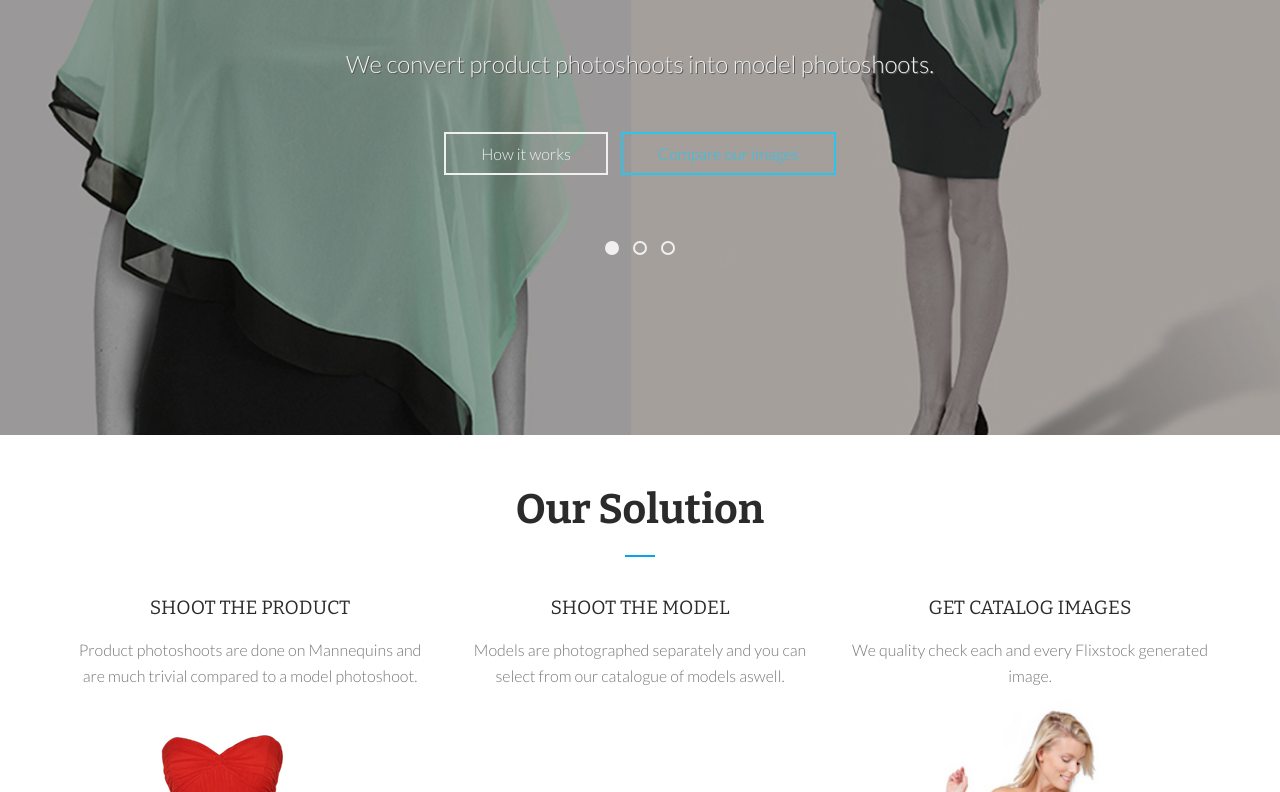
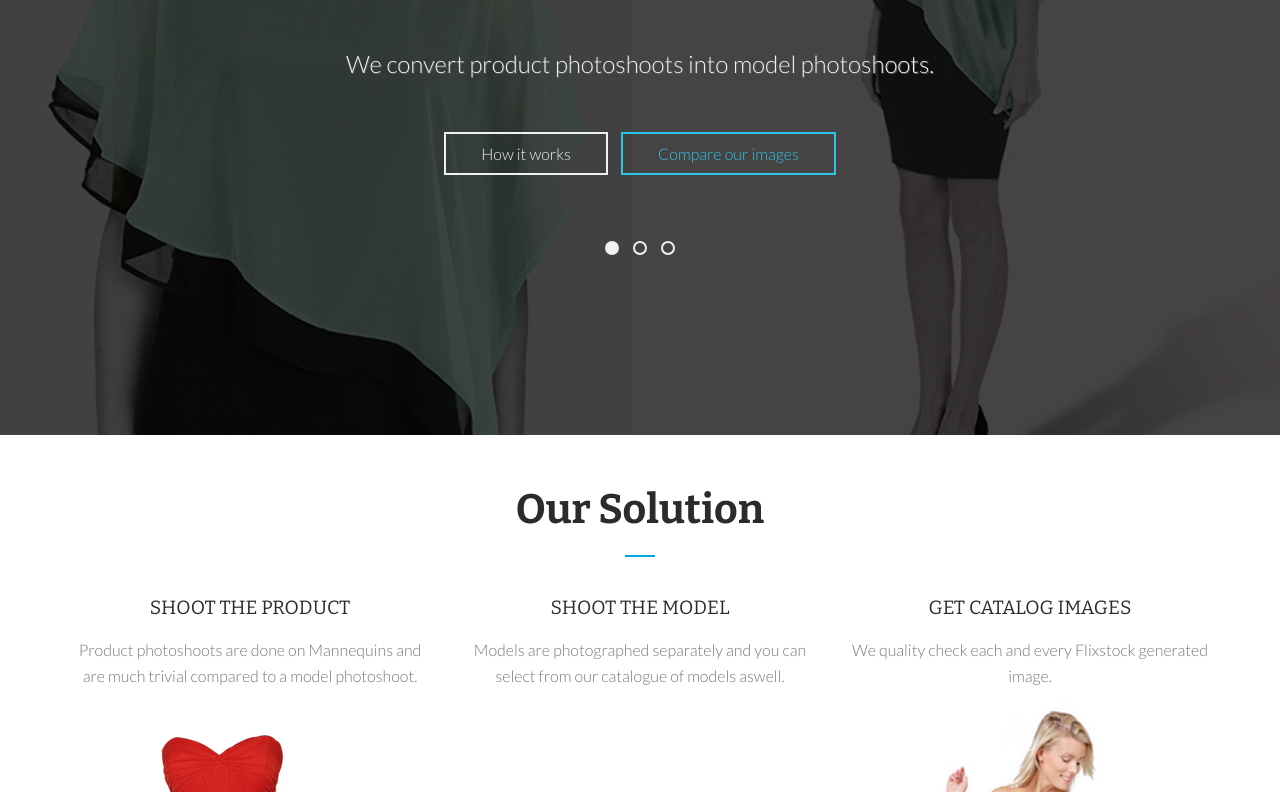
Before and after one commit to navalsaini/trialroom-website, a website: page index.html in a window 1280 px wide. Shown: the part 365-1157 px from the top of the page. Drawn offline with nearby package versions, Linux system fonts and the light colour scheme; files that its build step writes are made by us from their sources; files whose address does not match are found by name.

Commit message:
increasing contrast

```diff
--- a/views/main.html
+++ b/views/main.html
@@ -1,6 +1,6 @@
 <section class="highlighted text-color-light">
 	<div class="highlighted-slider-1 bg-image-collage" data-stellar-background-ratio="0.7">
-	  <div class="overlay overlay-30">
+	  <div class="overlay">
 	    <div class="flex-bullet-slider vertical-center text-center">
 	      	<centered>
 		      	<flex-slider slide="s in slides track by $index" animation="fade" slideshow-speed="10000" pauseOnHover="true" direction-nav="false">
```
